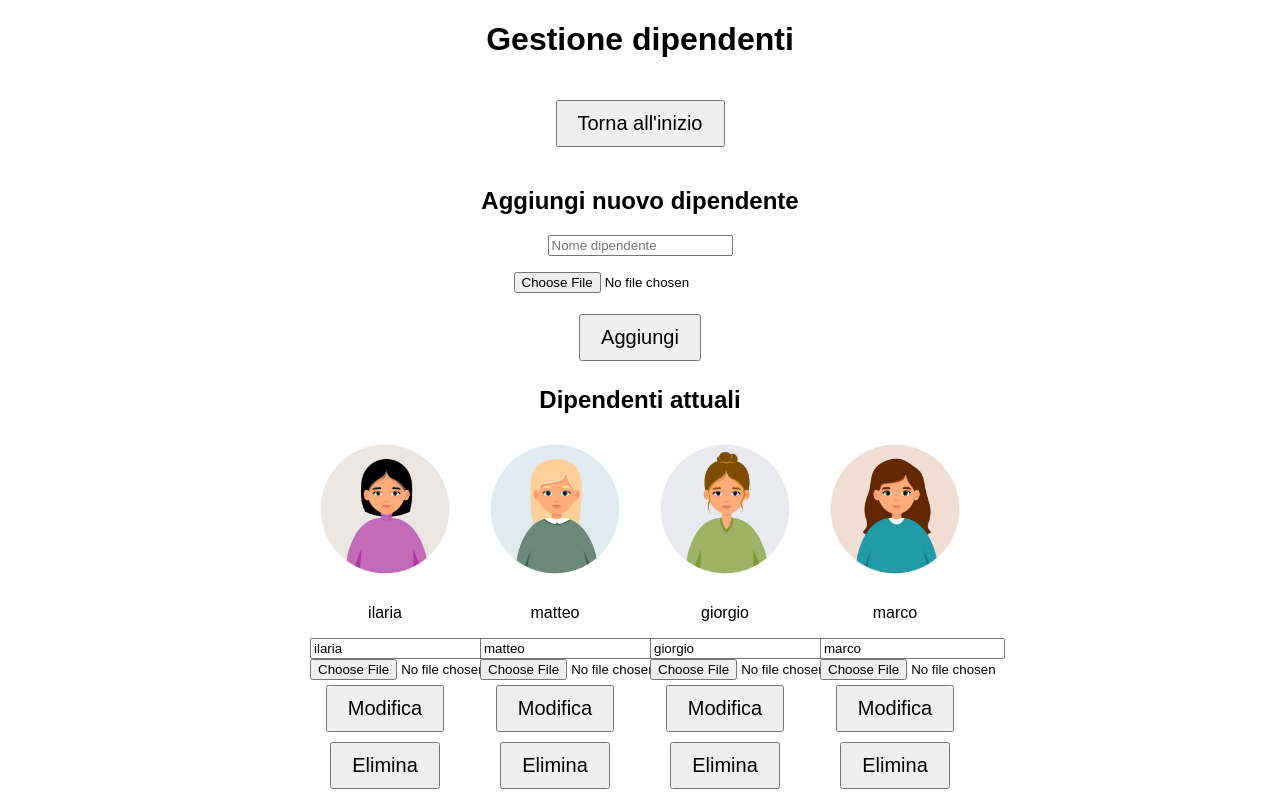
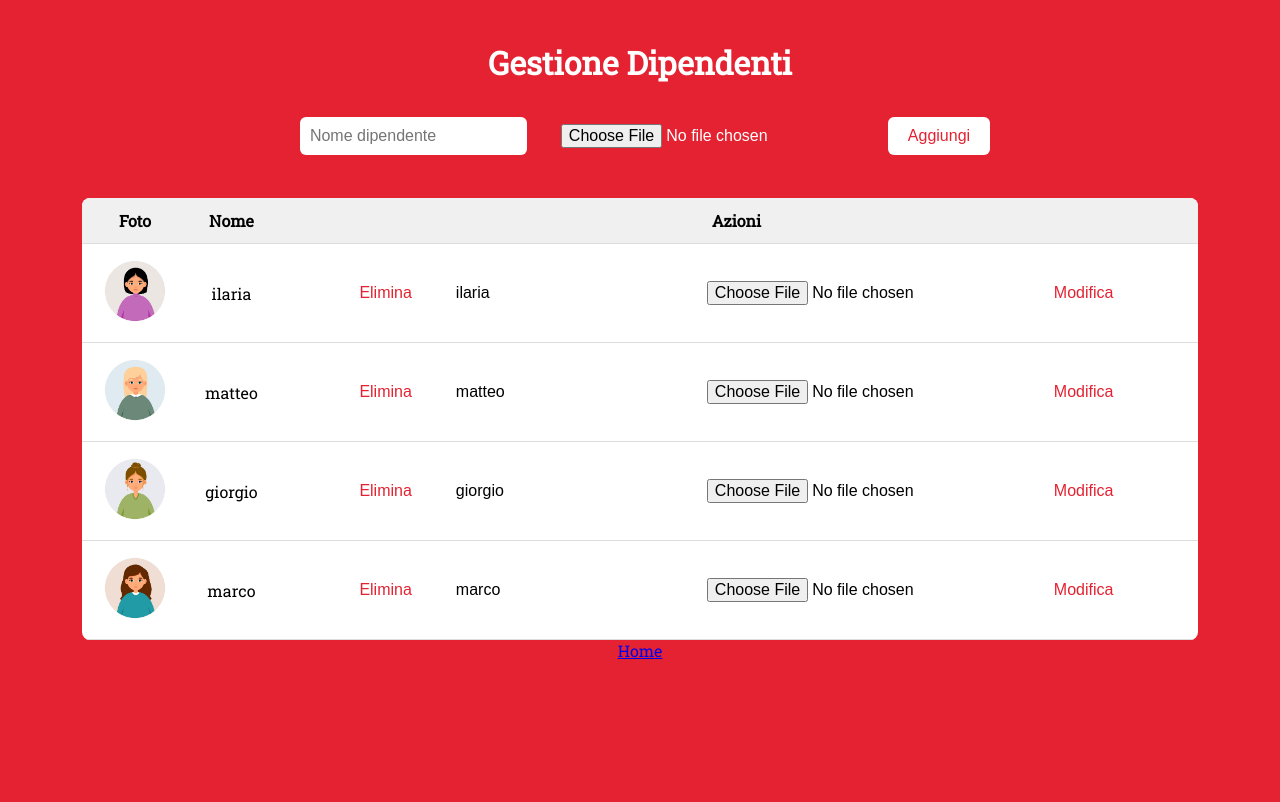
Before and after one commit to conadsciacca/totem_voti, a Flask app: page /admin in a window 1280 px wide. After the commit the page ends 659 px from the top, so only its background shows below. Run offline with Flask 3, Linux system fonts and the light colour scheme; the visitor is signed in with stand-in values (Sample User, id 1); data comes from the database, SQL or seed files in the repository.

Commit message:
Add files via upload

```diff
--- a/templates/admin.html
+++ b/templates/admin.html
@@ -2,50 +2,104 @@
 <html lang="it">
 <head>
   <meta charset="UTF-8">
-<title>Admin - Aggiungi Dipendente</title>
-<link rel="stylesheet" href="{{ url_for('static', filename='style.css') }}">
+  <meta name="viewport" content="width=device-width, initial-scale=1.0">
+  <title>Gestione Dipendenti</title>
+  <link href="https://fonts.googleapis.com/css2?family=Roboto+Slab&display=swap" rel="stylesheet">
+  <style>
+    body {
+      font-family: 'Roboto Slab', serif;
+      background-color: #e42231;
+      color: white;
+      margin: 0;
+      padding: 20px;
+      text-align: center;
+    }
+    h1 {
+      font-size: 2em;
+      margin-bottom: 20px;
+    }
+    form {
+      margin-bottom: 30px;
+    }
+    input[type="text"], input[type="file"] {
+      padding: 10px;
+      margin: 10px;
+      border: none;
+      border-radius: 6px;
+      font-size: 16px;
+    }
+    button {
+      background-color: white;
+      color: #e42231;
+      border: none;
+      padding: 10px 20px;
+      border-radius: 6px;
+      cursor: pointer;
+      font-size: 16px;
+    }
+    button:hover {
+      background-color: #ffcccc;
+    }
+    table {
+      margin: 0 auto;
+      border-collapse: collapse;
+      width: 90%;
+      background-color: white;
+      color: black;
+      border-radius: 8px;
+      overflow: hidden;
+    }
+    th, td {
+      padding: 12px;
+      border-bottom: 1px solid #ddd;
+    }
+    th {
+      background-color: #f0f0f0;
+    }
+    img {
+      width: 70px;
+      height: 70px;
+      object-fit: cover;
+      border-radius: 6px;
+    }
+    .actions form {
+      display: inline;
+    }
+  </style>
 </head>
 <body>
-<h1>Gestione dipendenti</h1>
+  <h1>Gestione Dipendenti</h1>
 
-<a href="{{ url_for('index') }}">
-  <button style="margin: 20px; font-size: 20px; padding: 10px 20px;">
-    Torna all'inizio
-  </button>
-</a>
-
-
-<h2>Aggiungi nuovo dipendente</h2>
   <form method="post" enctype="multipart/form-data">
-  <p><input type="text" name="nome" placeholder="Nome dipendente" required></p>
-  <p><input type="file" name="foto" accept="image/*" required></p>
+    <input type="text" name="nome" placeholder="Nome dipendente" required>
+    <input type="file" name="foto" required>
     <button type="submit">Aggiungi</button>
   </form>
 
-<h2>Dipendenti attuali</h2>
-<div class="grid">
+  <table>
+    <tr>
+      <th>Foto</th>
+      <th>Nome</th>
+      <th>Azioni</th>
+    </tr>
     {% for id, nome, foto in dipendenti %}
-  <div class="card">
-    <img src="{{ url_for('static', filename='foto/' + foto) }}">
-    <p>{{ nome }}</p>
-
-    <!-- Form per modificare -->
+    <tr>
+      <td><img src="{{ url_for('static', filename='foto/' ~ foto) }}" alt="{{ nome }}"></td>
+      <td>{{ nome }}</td>
+      <td class="actions">
+        <form method="post" action="{{ url_for('delete_dipendente', dipendente_id=id) }}">
+          <button type="submit">Elimina</button>
+        </form>
         <form method="post" action="{{ url_for('edit_dipendente', dipendente_id=id) }}" enctype="multipart/form-data">
           <input type="text" name="nome" value="{{ nome }}" required>
-      <input type="file" name="foto" accept="image/*">
+          <input type="file" name="foto">
           <button type="submit">Modifica</button>
         </form>
+      </td>
+    </tr>
+    {% endfor %}
+  </table>
 
-    <!-- Form per cancellare -->
-    <form method="post" action="{{ url_for('delete_dipendente', dipendente_id=id) }}">
-      <button type="submit" onclick="return confirm('Sei sicuro di voler eliminare {{ nome }}?')">
-        Elimina
-      </button>
-    </form>
-  </div>
-{% endfor %}
-</div>
-
-
+  <a href="{{ url_for('index') }}" class="button">Home</a>
 </body>
 </html>
```
Also changed, not shown: templates/stats.html (+66 -19 lines). Lines whose indentation alone changed are shown as unchanged.
